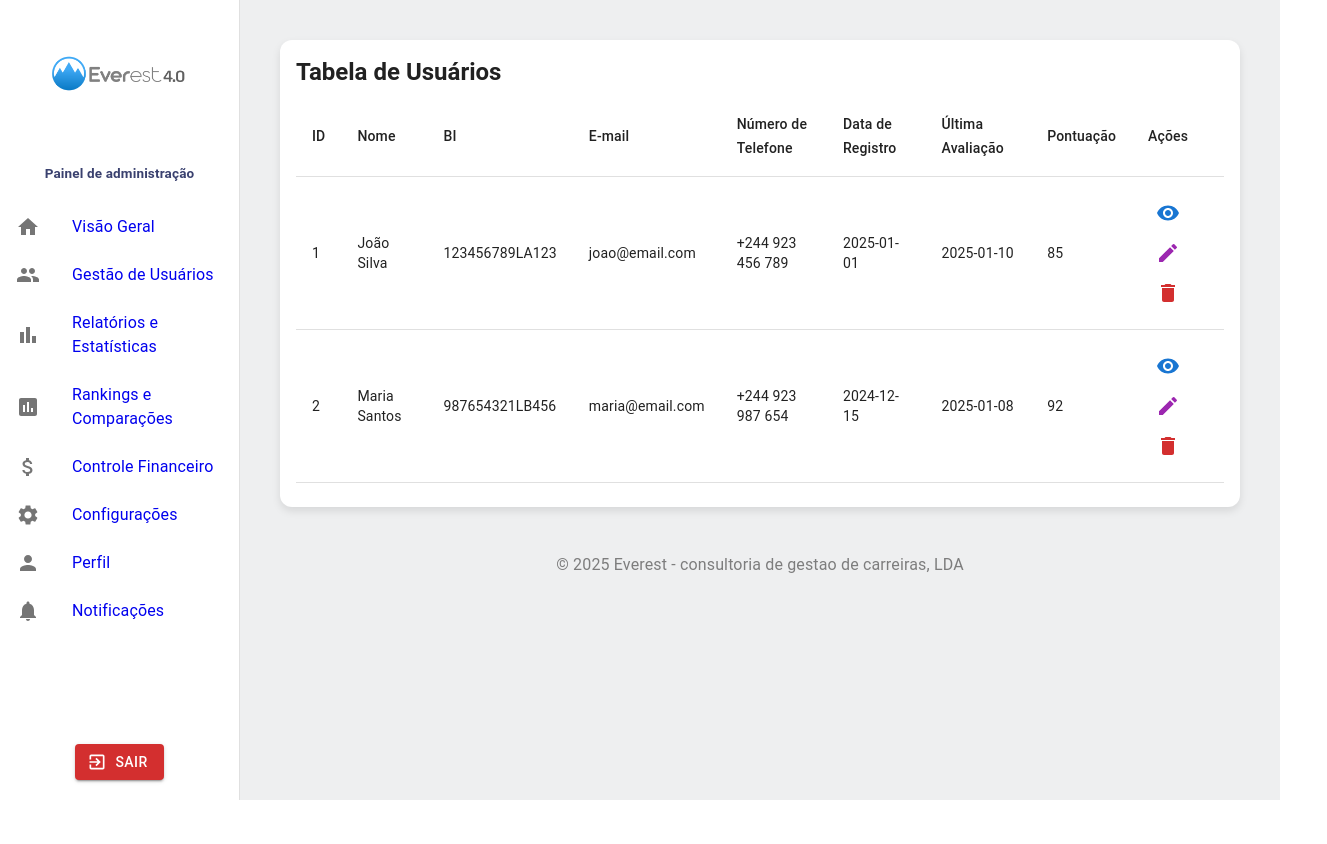
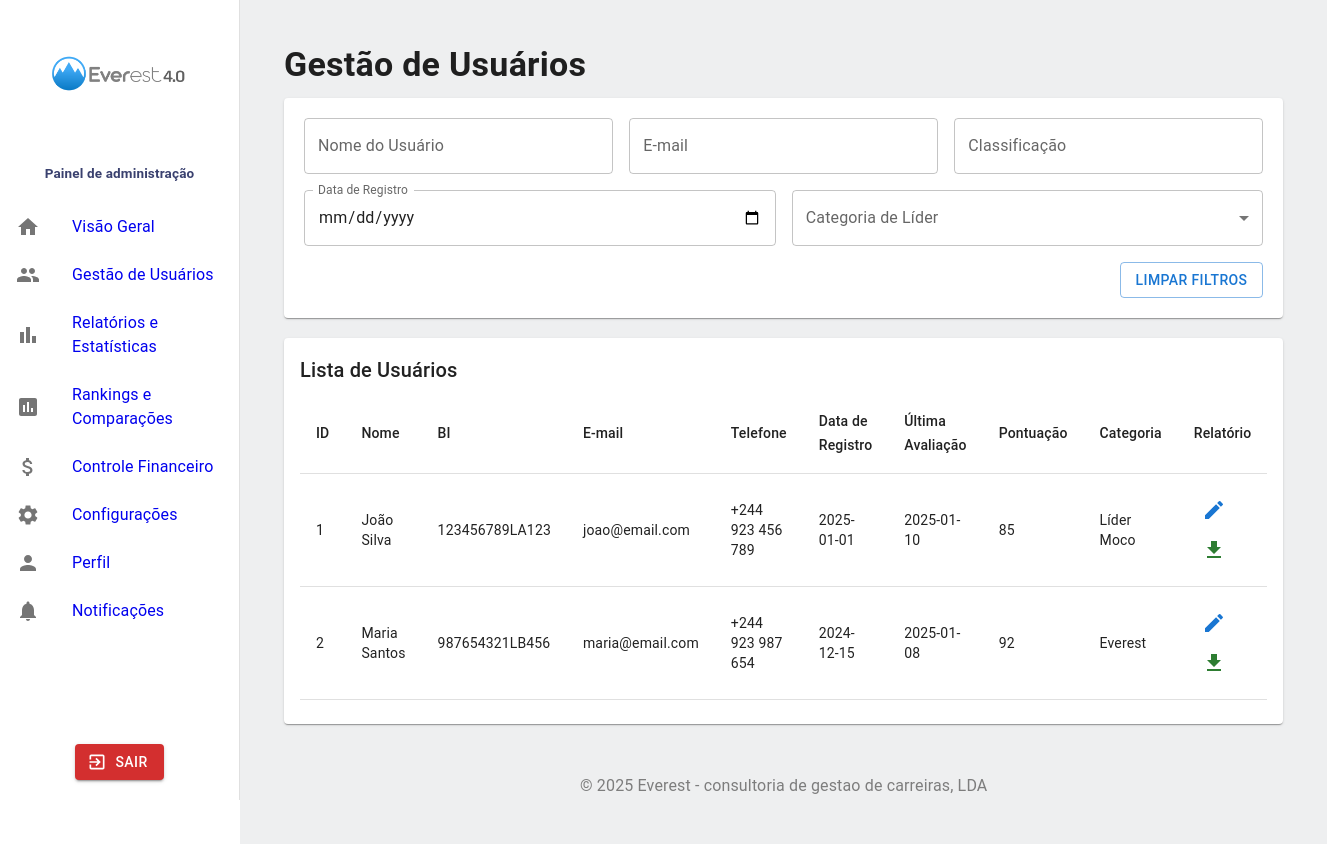
Before and after one commit to FredericoCanoeira/everest-ferramentas, a React (Create React App) app in the folder admin-frontend/: page /users in a window 1280 px wide. Shown: the whole page, 1327 px wide, since content can reach past the window. Before the commit the page ends 800 px from the top, so only its background shows below. Built offline with nearby package versions, Linux system fonts and the light colour scheme.

Commit message:
update Users and create Users.css

```diff
--- /dev/null
+++ b/admin-frontend/src/assets/style/Users.css
@@ -0,0 +1,25 @@
+/* Estilos para o card da barra de pesquisa e filtros */
+.users-filters {
+    margin-bottom: 20px;
+    padding: 20px;
+    background-color: #fff;
+    box-shadow: 0 4px 6px rgba(0, 0, 0, 0.1);
+    border-radius: 8px;
+  }
+
+  /* Botão de limpar filtros */
+  .users-filters .clear-button {
+    text-align: right;
+  }
+
+  /* Estilos para o card da tabela */
+  .users-table {
+    background-color: #fff;
+    box-shadow: 0 4px 6px rgba(0, 0, 0, 0.1);
+    border-radius: 8px;
+  }
+
+  .users-table .table-header {
+    font-weight: bold;
+    color: #3A416F;
+  }
--- a/admin-frontend/src/pages/DashboardOverview.js
+++ b/admin-frontend/src/pages/DashboardOverview.js
@@ -145,13 +145,14 @@
           >
             <CardContent>
               <Typography variant="h6" color="textSecondary">
-                Score medio
+              Score médio global
               </Typography>
               <Typography
                 variant="h4"
                 color="error"
+
                 //fontWeight="bold"
-                sx={{ marginTop: "16px" }}
+                sx={{ marginTop: "2px" }}
               >
                 {averageScore}
               </Typography>
--- a/admin-frontend/src/pages/Users.js
+++ b/admin-frontend/src/pages/Users.js
@@ -1,11 +1,30 @@
 // src/pages/Users.js
-import React from "react";
-import { Card, CardContent, Typography, Table, TableHead, TableRow, TableCell, TableBody, Button, IconButton } from "@mui/material";
-import DeleteIcon from "@mui/icons-material/Delete";
+import React, { useState } from "react";
+import {
+  Card,
+  CardContent,
+  Typography,
+  Table,
+  TableHead,
+  TableRow,
+  TableCell,
+  TableBody,
+  TextField,
+  MenuItem,
+  Grid,
+  Box,
+  Button,
+  IconButton,
+} from "@mui/material";
+import DownloadIcon from "@mui/icons-material/Download";
 import EditIcon from "@mui/icons-material/Edit";
-import VisibilityIcon from "@mui/icons-material/Visibility";
+import "../assets/style/Users.css";
+
 
 function Users() {
+  const [search, setSearch] = useState({ name: "", email: "", rating: "" });
+  const [filters, setFilters] = useState({ date: "", category: "" });
+
   const users = [
     {
       id: 1,
@@ -16,6 +35,8 @@
       dataRegistro: "2025-01-01",
       ultimaAvaliacao: "2025-01-10",
       pontuacao: 85,
+      categoria: "Líder Moco",
+      relatorio: "Relatório-123.pdf",
     },
     {
       id: 2,
@@ -26,14 +47,105 @@
       dataRegistro: "2024-12-15",
       ultimaAvaliacao: "2025-01-08",
       pontuacao: 92,
+      categoria: "Everest",
+      relatorio: "Relatório-456.pdf",
     },
   ];
 
+  // Lógica para filtrar e pesquisar os usuários
+  const filteredUsers = users.filter((user) => {
+    const matchesName = user.nome.toLowerCase().includes(search.name.toLowerCase());
+    const matchesEmail = user.email.toLowerCase().includes(search.email.toLowerCase());
+    const matchesRating = search.rating ? user.pontuacao.toString() === search.rating : true;
+    const matchesDate = filters.date ? user.dataRegistro === filters.date : true;
+    const matchesCategory = filters.category ? user.categoria === filters.category : true;
+
+    return matchesName && matchesEmail && matchesRating && matchesDate && matchesCategory;
+  });
+
   return (
-    <Card sx={{ margin: "20px", boxShadow: "0 4px 8px rgba(0, 0, 0, 0.1)", borderRadius: "12px" }}>
+    <Box p={3}>
+      <Typography variant="h4" fontWeight="bold" gutterBottom>
+        Gestão de Usuários
+      </Typography>
+
+      {/* Barra de Pesquisa e Filtros */}
+      <Card sx={{ marginBottom: "20px", padding: "20px" }}>
+        <Grid container spacing={2}>
+          {/* Pesquisas */}
+          <Grid item xs={12} md={4}>
+            <TextField
+              fullWidth
+              label="Nome do Usuário"
+              value={search.name}
+              onChange={(e) => setSearch({ ...search, name: e.target.value })}
+            />
+          </Grid>
+          <Grid item xs={12} md={4}>
+            <TextField
+              fullWidth
+              label="E-mail"
+              value={search.email}
+              onChange={(e) => setSearch({ ...search, email: e.target.value })}
+            />
+          </Grid>
+          <Grid item xs={12} md={4}>
+            <TextField
+              fullWidth
+              label="Classificação"
+              value={search.rating}
+              onChange={(e) => setSearch({ ...search, rating: e.target.value })}
+            />
+          </Grid>
+
+          {/* Filtros */}
+          <Grid item xs={12} md={6}>
+            <TextField
+              fullWidth
+              label="Data de Registro"
+              type="date"
+              InputLabelProps={{ shrink: true }}
+              value={filters.date}
+              onChange={(e) => setFilters({ ...filters, date: e.target.value })}
+            />
+          </Grid>
+          <Grid item xs={12} md={6}>
+            <TextField
+              fullWidth
+              label="Categoria de Líder"
+              select
+              value={filters.category}
+              onChange={(e) => setFilters({ ...filters, category: e.target.value })}
+            >
+              <MenuItem value="">Todas</MenuItem>
+
+              <MenuItem value="Everest">Everest</MenuItem>
+              <MenuItem value="Kilimanjaro">Kilimanjaro</MenuItem>
+              <MenuItem value="Líder Moco">Líder Moco</MenuItem>
+            </TextField>
+          </Grid>
+        </Grid>
+
+        {/* Botão de Limpar Filtros */}
+        <Box textAlign="right" mt={2}>
+          <Button
+            variant="outlined"
+            color="primary"
+            onClick={() => {
+              setSearch({ name: "", email: "", rating: "" });
+              setFilters({ date: "", category: "" });
+            }}
+          >
+            Limpar Filtros
+          </Button>
+        </Box>
+      </Card>
+
+      {/* Tabela de Usuários */}
+      <Card>
         <CardContent>
-        <Typography variant="h5" fontWeight="bold" gutterBottom>
-          Tabela de Usuários
+          <Typography variant="h6" gutterBottom>
+            Lista de Usuários
           </Typography>
           <Table>
             <TableHead>
@@ -42,15 +154,16 @@
                 <TableCell>Nome</TableCell>
                 <TableCell>BI</TableCell>
                 <TableCell>E-mail</TableCell>
-              <TableCell>Número de Telefone</TableCell>
+                <TableCell>Telefone</TableCell>
                 <TableCell>Data de Registro</TableCell>
                 <TableCell>Última Avaliação</TableCell>
                 <TableCell>Pontuação</TableCell>
-              <TableCell>Ações</TableCell>
+                <TableCell>Categoria</TableCell>
+                <TableCell>Relatório</TableCell>
               </TableRow>
             </TableHead>
             <TableBody>
-            {users.map((user) => (
+              {filteredUsers.map((user) => (
                 <TableRow key={user.id}>
                   <TableCell>{user.id}</TableCell>
                   <TableCell>{user.nome}</TableCell>
@@ -60,15 +173,19 @@
                   <TableCell>{user.dataRegistro}</TableCell>
                   <TableCell>{user.ultimaAvaliacao}</TableCell>
                   <TableCell>{user.pontuacao}</TableCell>
+                  <TableCell>{user.categoria}</TableCell>
                   <TableCell>
-                  <IconButton color="primary" title="Visualizar">
-                    <VisibilityIcon />
-                  </IconButton>
-                  <IconButton color="secondary" title="Editar">
+                    <IconButton
+                      color="primary"
+                      onClick={() => console.log(`Editar relatório de ${user.nome}`)}
+                    >
                       <EditIcon />
                     </IconButton>
-                  <IconButton color="error" title="Excluir">
-                    <DeleteIcon />
+                    <IconButton
+                      color="success"
+                      onClick={() => console.log(`Baixar ${user.relatorio}`)}
+                    >
+                      <DownloadIcon />
                     </IconButton>
                   </TableCell>
                 </TableRow>
@@ -77,6 +194,7 @@
           </Table>
         </CardContent>
       </Card>
+    </Box>
   );
 }
 
```
Lines whose indentation alone changed are shown as unchanged.
